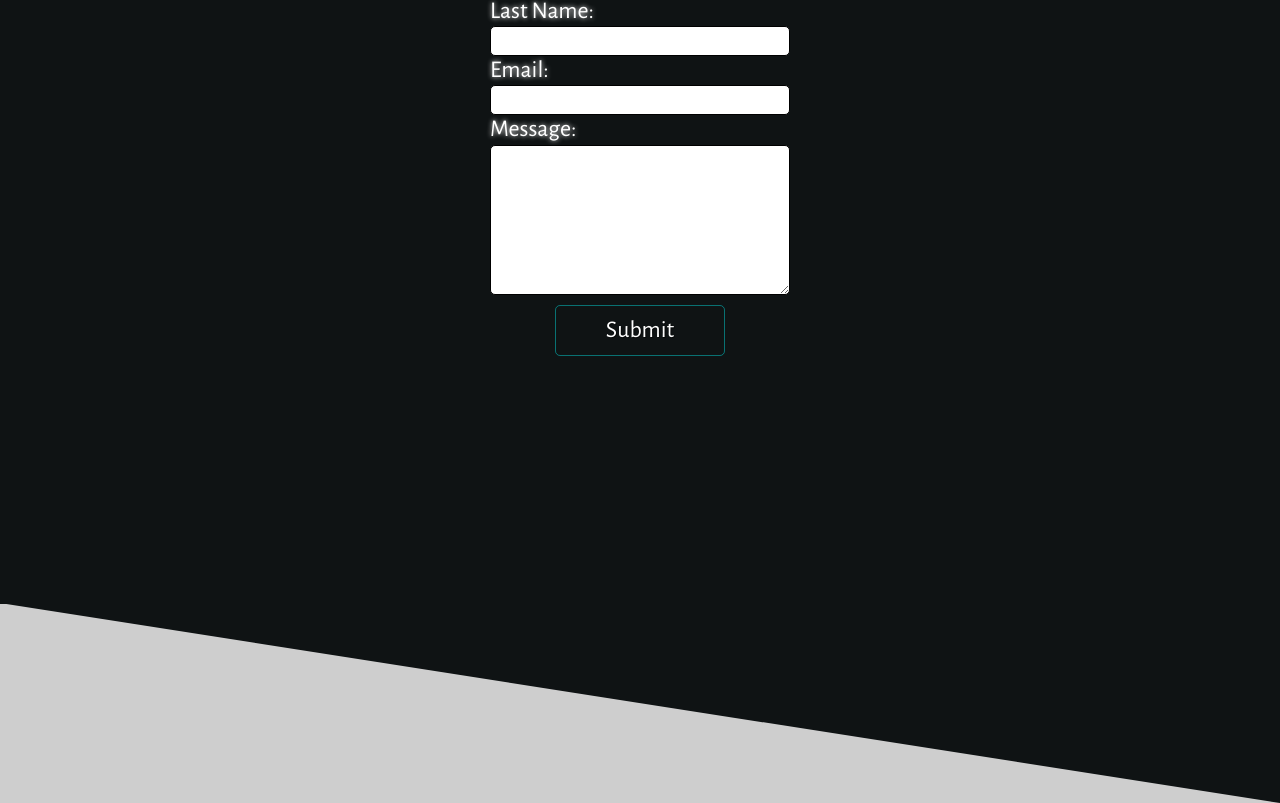
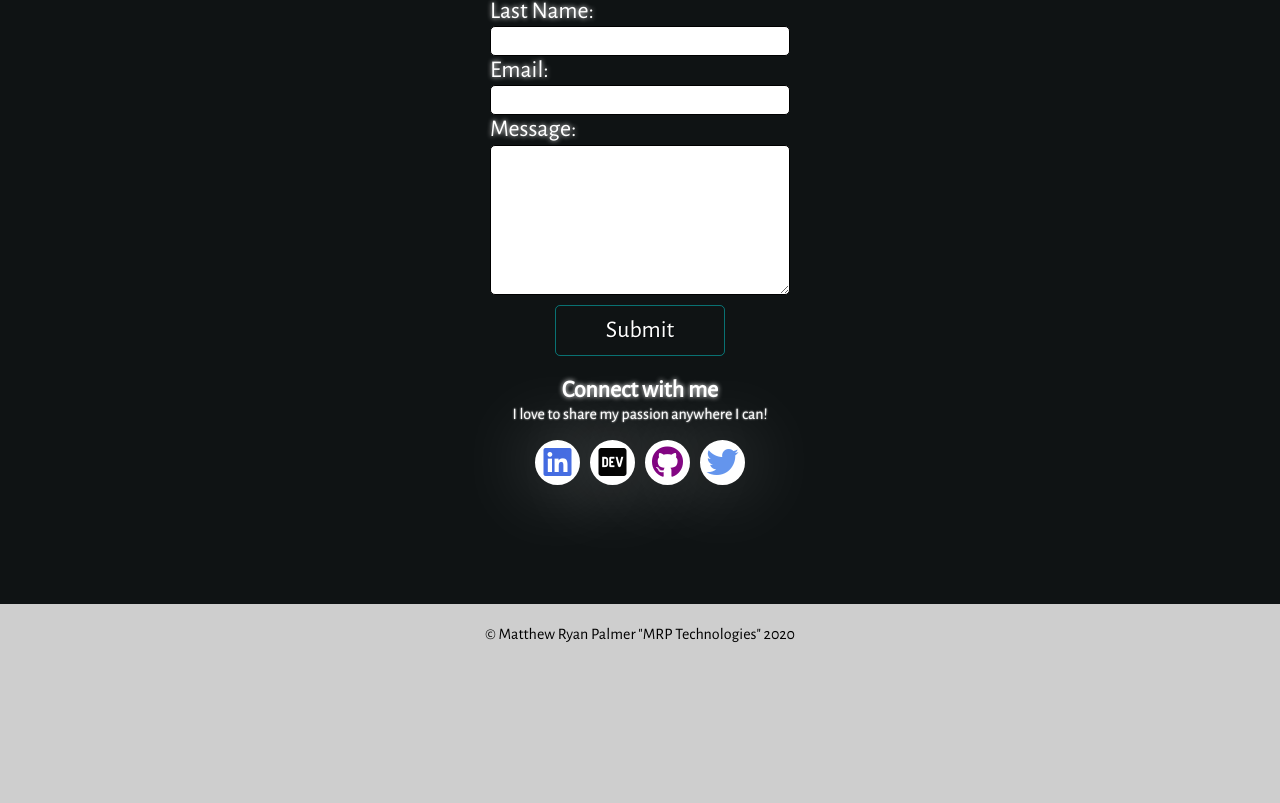
Before and after one commit to MatthewPalmer9/mattpdev, a React (Create React App) app: page / in a window 1280 px wide. Shown: the part 2243-3046 px from the top of the page. After the commit the page ends 2907 px from the top, so only its background shows below. Built offline with nearby package versions, Linux system fonts and the light colour scheme.

Commit message:
Added a footer and social FontAwesome links to the contact form.

```diff
--- a/public/index.html
+++ b/public/index.html
@@ -9,6 +9,9 @@
       content="The official online portfolio of Matthew Palmer - Software Engineer"
     />
     <link href="https://fonts.googleapis.com/css?family=Alegreya+Sans" rel="stylesheet">
+
+    <!-- Font Awesome -->
+    <link rel="stylesheet" href="https://use.fontawesome.com/releases/v5.15.1/css/all.css" integrity="sha384-vp86vTRFVJgpjF9jiIGPEEqYqlDwgyBgEF109VFjmqGmIY/Y4HV4d3Gp2irVfcrp" crossorigin="anonymous">
     <!-- <link rel="apple-touch-icon" href="%PUBLIC_URL%/logo192.png" /> -->
     <!--
       manifest.json provides metadata used when your web app is installed on a
--- a/src/components/Index.jsx
+++ b/src/components/Index.jsx
@@ -2,6 +2,7 @@ import React, { PureComponent } from 'react';
 import Header from '../sections/Header.jsx';
 import About from '../sections/About.jsx';
 import Contact from '../sections/Contact.jsx';
+import Footer from '../sections/Footer.jsx';
 
 
 export default class Index extends PureComponent {
@@ -13,7 +14,7 @@ export default class Index extends PureComponent {
                 <About />
                 <div className="clip-about-path"></div>
                 <Contact />
-                <div className="clip-header-path"></div>
+                <Footer />
 
             </>
         )
--- a/src/index.css
+++ b/src/index.css
@@ -102,6 +102,28 @@ body {
   background-color: #0f1314;
 }
 
+.connect-with-me {
+  display: flex;
+  flex-direction: column;
+  margin-top: 20px;
+  width: 100vw;
+  height: 50px;
+}
+    .connect-with-me h2 {
+      margin: 0;
+      color: white;
+      width: 100vw;
+      text-align: center;
+      text-shadow: 0 0 5px white;
+    }
+
+    .connect-with-me p {
+      color: white;
+      text-shadow: 0 0 2px white;
+      text-align: center;
+      margin-top: 0;
+    }
+
 #contact {
   background-color: #0f1314;
   height: 800px;
@@ -194,6 +216,19 @@ body {
       align-items: center;
       float: left;
       width: 100%;
+    }
+
+#footer {
+  display: flex;
+  width: 100vw;
+  height: 60px;
+}
+
+    #footer span {
+      display: flex;
+      justify-content: center;
+      align-items: center;
+      width: 100vw;
     }
 
 .textarea-container label {
@@ -384,6 +419,37 @@ h1.title {
   text-shadow: 0 0 5px #ececec;
 }
 
+#socials {
+  display: flex;
+  font-size: 2rem;
+  justify-content: center;
+  align-items: center;
+  color: white;
+}
+    #socials a {
+      text-decoration: none;
+      border-radius: 50%;
+      border: 5px solid white;
+      text-align: center;
+      height: 45px;
+      width: 45px;
+      margin: 0 5px 0 5px;
+      background-color: white;
+      text-shadow: 0 0 80px white;
+    }
+    #socials .fa-linkedin {
+      color: royalblue;
+    }
+    #socials .fa-dev {
+      color: black;
+    }
+    #socials .fa-github {
+      color: purple;
+    }
+    #socials .fa-twitter {
+      color: cornflowerblue;
+    }
+
 .spacer {
   color: white;
   text-shadow: 0 0 5px #ececec;
--- a/src/sections/Contact.jsx
+++ b/src/sections/Contact.jsx
@@ -89,6 +89,17 @@ export default class Contact extends Component {
                     </div>
                 </div>
 
+                <div className="connect-with-me">
+                    <h2>Connect with me</h2>
+                    <p>I love to share my passion anywhere I can!</p>
+                    <div id="socials">
+                        <a href="https://linkedin.com/in/matthewpalmer9"><i class="fab fa-linkedin"></i></a>
+                        <a href="https://dev.to/matthewpalmer9"><i class="fab fa-dev"></i></a>
+                        <a href="https://github.com/matthewpalmer9"><i class="fab fa-github"></i></a>
+                        <a href="https://twitter.com/mattpdev"><i class="fab fa-twitter"></i></a>
+                    </div>
+                </div>
+
             </div>
         )
     }
--- /dev/null
+++ b/src/sections/Footer.jsx
@@ -0,0 +1,11 @@
+import React, { PureComponent } from 'react'
+
+export default class Footer extends PureComponent {
+    render() {
+        return (
+            <div id="footer">
+                <span>&copy; Matthew Ryan Palmer "MRP Technologies" 2020</span>
+            </div>
+        )
+    }
+}
```
Also changed, not shown: 1 other file (tests, documents, lock files or other folders).
